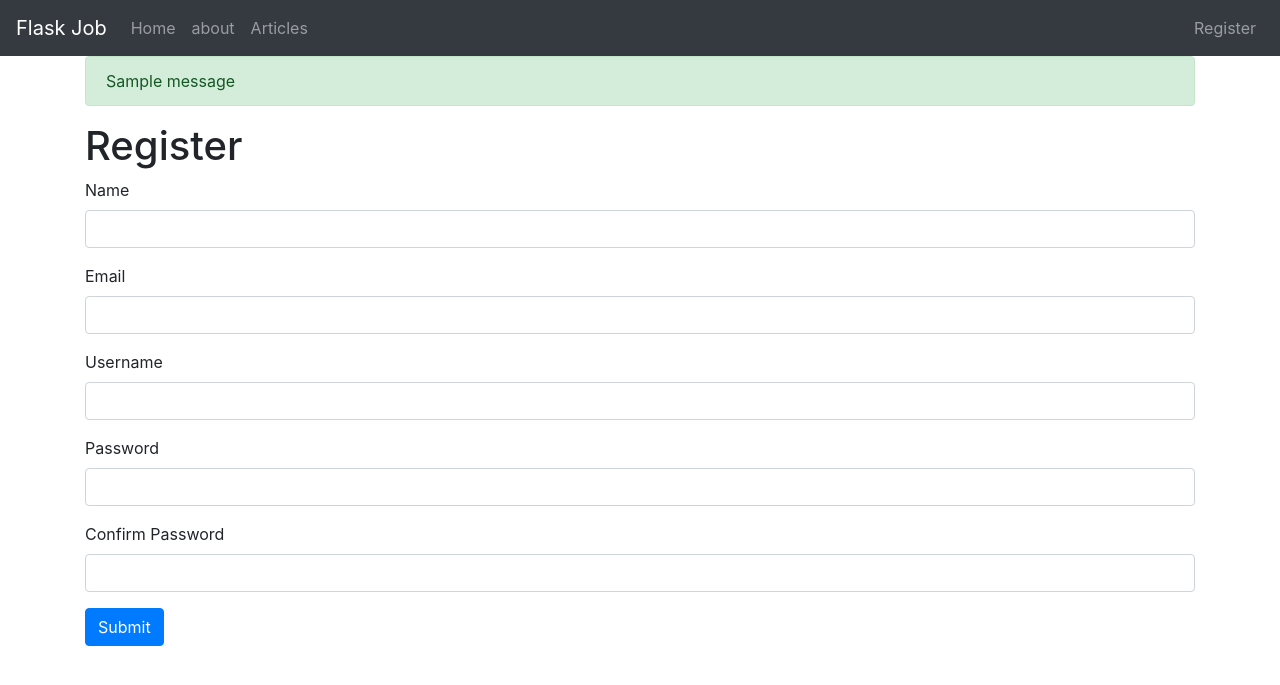
After one commit to AhmadAzadzadeh/Flask-Job, a Flask app: page /register in a window 1280 px wide. The commit adds this page. Shown: the top 685 px of the page. Run offline with Flask 2, Linux system fonts and the light colour scheme; one stand-in notice (Sample message) is shown; some libraries are stand-ins or nearby versions.

Commit message:
create register.html and create a user and database config

```diff
--- a/app.py
+++ b/app.py
@@ -1,7 +1,22 @@
-from flask import Flask, render_template
+from flask import Flask, render_template, flash, redirect, url_for, session, logging, request
+from flask_mysqldb import MySQL
+from wtforms import Form, StringField, PasswordField, TextAreaField, validators
+from passlib.hash import sha256_crypt
+
 from data import Articles
 
 app = Flask(__name__)
+
+app.secret_key = "secret_key123456"
+# Config MYSQL
+app.config['MYSQL_HOST'] = "*"
+app.config['MYSQL_USER'] = "*"
+app.config['MYSQL_PASSWORD'] = '*'
+app.config['MYSQL_DB'] = 'flaskapp',
+app.config['MYSQL_CURSORCLASS'] = '*'
+
+# init MYSQL
+mysql = MySQL(app)
 
 Articles = Articles()
 
@@ -21,5 +36,37 @@ def articles():
 def article(id):
     return render_template("article.html", id = id)
 
+class RegisterForm(Form):
+    name = StringField('Name', [validators.Length(min=1, max=50)])
+    username = StringField('Username', [validators.Length(min=4, max=25)])
+    email = StringField('Email', [validators.Length(min=6, max=50)])
+    password = PasswordField('Password', [
+        validators.DataRequired(),
+        validators.EqualTo('confirm', 'Passwords Do Not Match')
+    ])
+    confirm = PasswordField('Confirm Password')
+
+@app.route("/register", methods=['GET', 'POST'])
+def register():
+    form = RegisterForm(request.form)
+    if request.method == 'POST' and form.validate():
+        name = form.name.data
+        email = form.email.data
+        username = form.username.data
+        password = sha256_crypt.encrypt(str(form.password.data))
+
+        # Create a cursor
+        cursor = mysql.connection.cursor()
+        # Execute query
+        cursor.execute("INSERT INTO users(name, email, username, password) VALUES(%s, %s, %s, %s)", (name, email, username, password))
+        # Commit to DB
+        mysql.connection.commit()
+        # close connection
+        cursor.close()
+        flash("You Are Now Registered", 'success')
+        return redirect(url_for('login'))
+
+    return render_template('register.html', form = form)
+
 if __name__ == "__main__":
     app.run(debug=True)
--- /dev/null
+++ b/templates/includes/_formhelpers.html
@@ -0,0 +1,9 @@
+{% macro render_field(field) %}
+    {{ field.label }}
+    {{ field(**kwargs)|safe }}
+    {% if field.errors %}
+        {% for error in field.errors %}
+            <span class="help-inline">{{ error }}</span>
+        {% endfor %}
+    {% endif %}
+{% endmacro %}
--- /dev/null
+++ b/templates/includes/_messages.html
@@ -0,0 +1,7 @@
+{% with messages = get_flashed_messages(with_categories=true) %}
+    {% if messages %}
+        {% for category, message in messages %}
+            <div class="alert alert-{{ category }}">{{ message }}</div>
+        {% endfor %}
+    {% endif %}
+{% endwith %}
--- a/templates/includes/_navbar.html
+++ b/templates/includes/_navbar.html
@@ -24,5 +24,8 @@
           </div>
         </li> -->
       </ul>
+      <ul class="nav navbar-nav navbar-right">
+        <li class="nav-item"><a class="nav-link" href="/register">Register</a></li>
+      </ul>
     </div>
   </nav>
--- a/templates/layout.html
+++ b/templates/layout.html
@@ -12,6 +12,7 @@
 <body>
     {% include "includes/_navbar.html" %}
     <div class="container">
+        {% include "includes/_messages.html" %}
         {% block body %} {% endblock %}
     </div>
     <script src="https://stackpath.bootstrapcdn.com/bootstrap/4.1.1/js/bootstrap.min.js"></script>
--- /dev/null
+++ b/templates/register.html
@@ -0,0 +1,30 @@
+{% extends "layout.html" %}
+
+{% block body %}
+    <h1>Register</h1>
+    {% from "includes/_formhelpers.html" import render_field %}
+    <form action="" method="POST">
+        <div class="form-group">
+            {{ render_field(form.name, class_="form-control") }}
+        </div>
+
+        <div class="form-group">
+            {{ render_field(form.email, class_="form-control") }}
+        </div>
+
+        <div class="form-group">
+            {{ render_field(form.username, class_="form-control") }}
+        </div>
+
+        <div class="form-group">
+            {{ render_field(form.password, class_="form-control") }}
+        </div>
+
+        <div class="form-group">
+            {{ render_field(form.confirm, class_="form-control") }}
+        </div>
+        <div>
+            <button type="submit" class="btn btn-primary">Submit</button>
+        </div>
+    </form>
+{% endblock  %}
```
Also changed, not shown: README.md.
